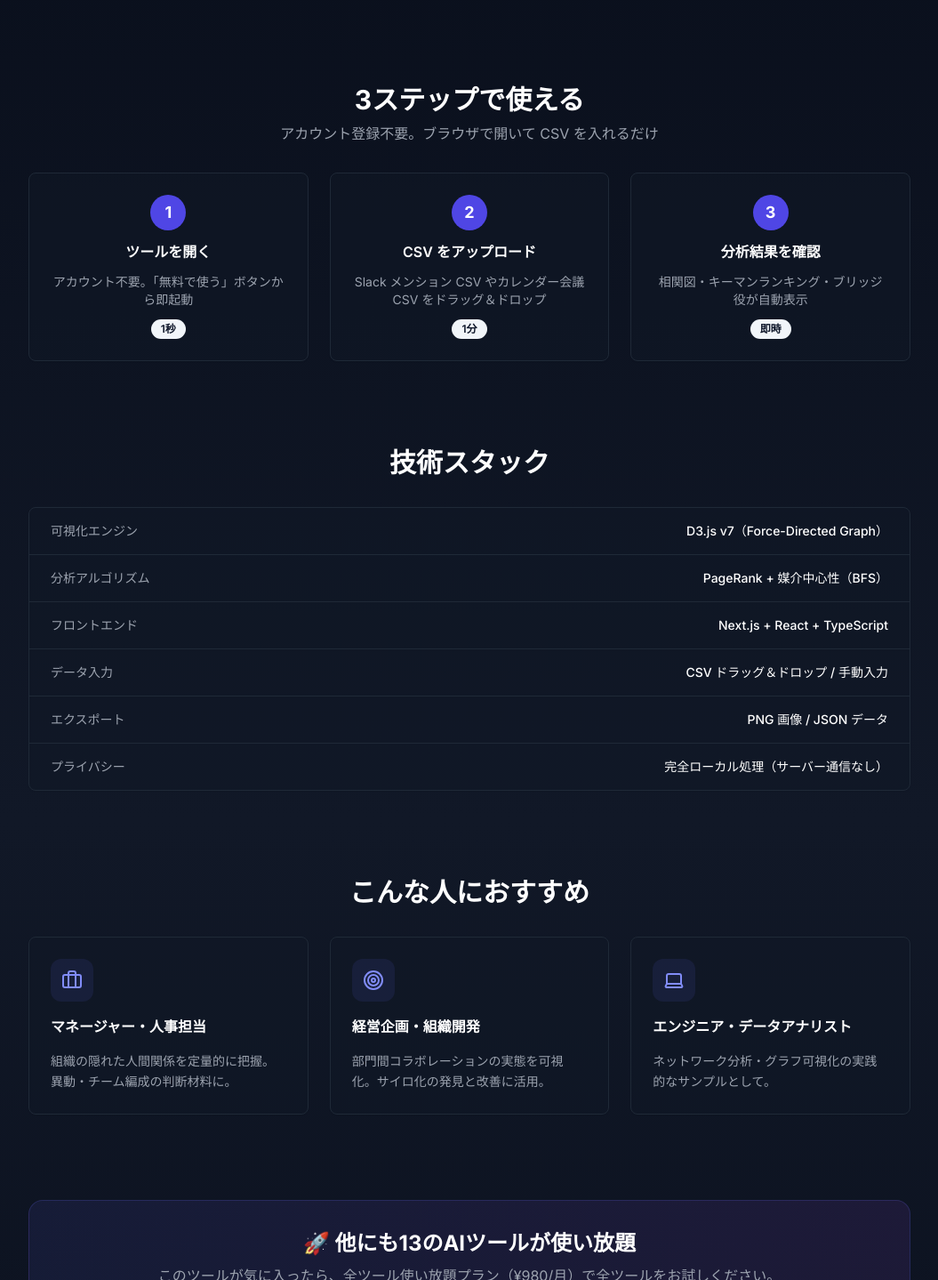
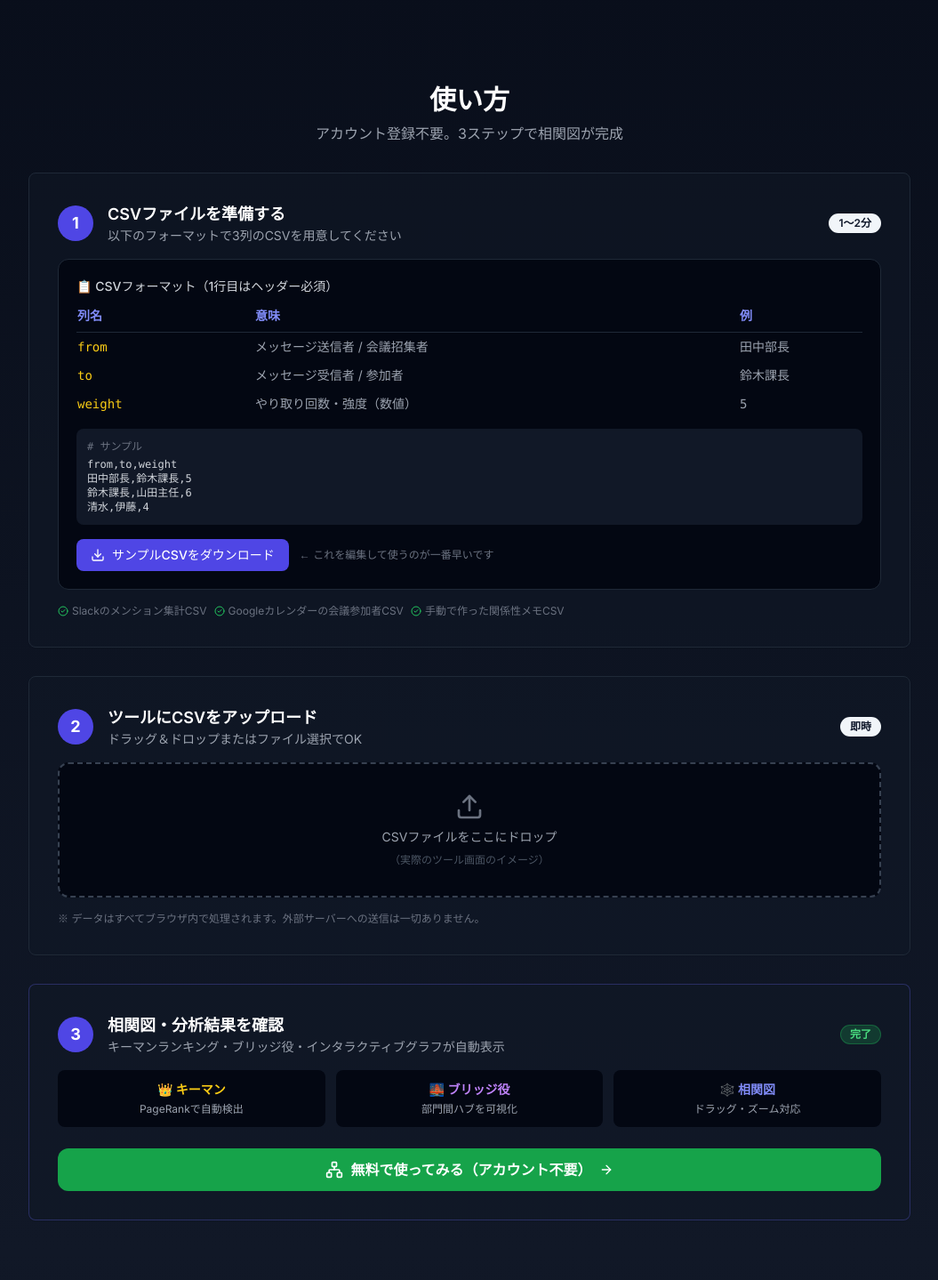
Before and after one commit to fyoneyone9-cyber/nextralabs-membership, a Next.js app: page /products/office-politics-graph in a window 1280 px wide. Shown: the part 1131-2570 px from the top of the page at 89% size, without its empty margins (112-1167 px from the left). Built offline with nearby package versions, Linux system fonts and the light colour scheme; no server answers.

Commit message:
feat: office-politics-graph - 使い方を詳細化・CSVフォーマット説明・サンプルCSV追加

```diff
--- a/src/app/products/office-politics-graph/page.tsx
+++ b/src/app/products/office-politics-graph/page.tsx
@@ -20,6 +20,9 @@ import {
   FileText,
   ArrowRight,
   Sparkles,
+  Download,
+  Upload,
+  CheckCircle2,
 } from 'lucide-react'
 
 const features = [
@@ -263,35 +266,142 @@ export default function OfficePoliticsGraphPage() {
           </div>
         </section>
 
-        {/* Setup Steps */}
+        {/* Setup Steps — 一本道フロー */}
         <section className="space-y-8">
           <div className="text-center space-y-2">
-            <h2 className="text-3xl font-bold text-white">
-              3ステップで使える
-            </h2>
+            <h2 className="text-3xl font-bold text-white">使い方</h2>
             <p className="text-gray-400">
-              アカウント登録不要。ブラウザで開いて CSV を入れるだけ
+              アカウント登録不要。3ステップで相関図が完成
             </p>
           </div>
-          <div className="grid md:grid-cols-3 gap-6">
-            {steps.map((s, i) => (
-              <Card
-                key={i}
-                className="bg-gray-900/50 border-gray-800 text-center"
-              >
-                <CardContent className="p-6 space-y-3">
-                  <div className="w-10 h-10 rounded-full bg-indigo-600 text-white font-bold text-lg flex items-center justify-center mx-auto">
-                    {s.num}
-                  </div>
-                  <h3 className="text-white font-semibold">{s.title}</h3>
-                  <p className="text-gray-400 text-sm">{s.description}</p>
-                  <Badge variant="secondary" className="text-xs">
-                    {s.time}
-                  </Badge>
-                </CardContent>
-              </Card>
-            ))}
-          </div>
+
+          {/* STEP 1 */}
+          <Card className="bg-gray-900/50 border-gray-800">
+            <CardContent className="p-8 space-y-4">
+              <div className="flex items-center gap-4">
+                <div className="w-10 h-10 rounded-full bg-indigo-600 text-white font-bold text-lg flex items-center justify-center shrink-0">1</div>
+                <div>
+                  <h3 className="text-white font-semibold text-lg">CSVファイルを準備する</h3>
+                  <p className="text-gray-400 text-sm">以下のフォーマットで3列のCSVを用意してください</p>
+                </div>
+                <Badge variant="secondary" className="ml-auto text-xs shrink-0">1〜2分</Badge>
+              </div>
+
+              {/* CSV フォーマット説明 */}
+              <div className="bg-gray-950 rounded-xl p-5 space-y-3 border border-gray-800">
+                <p className="text-gray-300 text-sm font-medium">📋 CSVフォーマット（1行目はヘッダー必須）</p>
+                <div className="overflow-x-auto">
+                  <table className="text-sm w-full">
+                    <thead>
+                      <tr className="text-left border-b border-gray-800">
+                        <th className="text-indigo-400 pb-2 pr-8">列名</th>
+                        <th className="text-indigo-400 pb-2 pr-8">意味</th>
+                        <th className="text-indigo-400 pb-2">例</th>
+                      </tr>
+                    </thead>
+                    <tbody className="text-gray-400 space-y-1">
+                      <tr>
+                        <td className="py-1.5 pr-8 font-mono text-yellow-400">from</td>
+                        <td className="pr-8">メッセージ送信者 / 会議招集者</td>
+                        <td className="font-mono">田中部長</td>
+                      </tr>
+                      <tr>
+                        <td className="py-1.5 pr-8 font-mono text-yellow-400">to</td>
+                        <td className="pr-8">メッセージ受信者 / 参加者</td>
+                        <td className="font-mono">鈴木課長</td>
+                      </tr>
+                      <tr>
+                        <td className="py-1.5 pr-8 font-mono text-yellow-400">weight</td>
+                        <td className="pr-8">やり取り回数・強度（数値）</td>
+                        <td className="font-mono">5</td>
+                      </tr>
+                    </tbody>
+                  </table>
+                </div>
+                <div className="bg-gray-900 rounded-lg p-3 font-mono text-xs text-gray-300">
+                  <p className="text-gray-500 mb-1"># サンプル</p>
+                  <p>from,to,weight</p>
+                  <p>田中部長,鈴木課長,5</p>
+                  <p>鈴木課長,山田主任,6</p>
+                  <p>清水,伊藤,4</p>
+                </div>
+                <div className="flex flex-wrap gap-3 pt-1">
+                  <a
+                    href="/samples/office-politics-sample.csv"
+                    download
+                    className="inline-flex items-center gap-2 bg-indigo-600 hover:bg-indigo-700 text-white text-sm font-medium py-2 px-4 rounded-lg transition-colors"
+                  >
+                    <Download className="w-4 h-4" />
+                    サンプルCSVをダウンロード
+                  </a>
+                  <p className="text-gray-500 text-xs self-center">← これを編集して使うのが一番早いです</p>
+                </div>
+              </div>
+
+              <div className="flex flex-wrap gap-2 text-xs text-gray-500">
+                <span className="flex items-center gap-1"><CheckCircle2 className="w-3 h-3 text-green-500" />Slackのメンション集計CSV</span>
+                <span className="flex items-center gap-1"><CheckCircle2 className="w-3 h-3 text-green-500" />Googleカレンダーの会議参加者CSV</span>
+                <span className="flex items-center gap-1"><CheckCircle2 className="w-3 h-3 text-green-500" />手動で作った関係性メモCSV</span>
+              </div>
+            </CardContent>
+          </Card>
+
+          {/* STEP 2 */}
+          <Card className="bg-gray-900/50 border-gray-800">
+            <CardContent className="p-8 space-y-4">
+              <div className="flex items-center gap-4">
+                <div className="w-10 h-10 rounded-full bg-indigo-600 text-white font-bold text-lg flex items-center justify-center shrink-0">2</div>
+                <div>
+                  <h3 className="text-white font-semibold text-lg">ツールにCSVをアップロード</h3>
+                  <p className="text-gray-400 text-sm">ドラッグ＆ドロップまたはファイル選択でOK</p>
+                </div>
+                <Badge variant="secondary" className="ml-auto text-xs shrink-0">即時</Badge>
+              </div>
+              <div className="bg-gray-950 border-2 border-dashed border-gray-700 rounded-xl p-8 text-center space-y-2">
+                <Upload className="w-8 h-8 text-gray-500 mx-auto" />
+                <p className="text-gray-400 text-sm">CSVファイルをここにドロップ</p>
+                <p className="text-gray-600 text-xs">（実際のツール画面のイメージ）</p>
+              </div>
+              <p className="text-gray-500 text-xs">※ データはすべてブラウザ内で処理されます。外部サーバーへの送信は一切ありません。</p>
+            </CardContent>
+          </Card>
+
+          {/* STEP 3 */}
+          <Card className="bg-gray-900/50 border-indigo-500/30 border">
+            <CardContent className="p-8 space-y-4">
+              <div className="flex items-center gap-4">
+                <div className="w-10 h-10 rounded-full bg-indigo-600 text-white font-bold text-lg flex items-center justify-center shrink-0">3</div>
+                <div>
+                  <h3 className="text-white font-semibold text-lg">相関図・分析結果を確認</h3>
+                  <p className="text-gray-400 text-sm">キーマンランキング・ブリッジ役・インタラクティブグラフが自動表示</p>
+                </div>
+                <Badge className="ml-auto text-xs shrink-0 bg-green-500/20 text-green-400 border-green-500/30">完了</Badge>
+              </div>
+              <div className="grid grid-cols-3 gap-3 text-center text-sm">
+                <div className="bg-gray-950 rounded-lg p-3">
+                  <p className="text-yellow-400 font-bold mb-1">👑 キーマン</p>
+                  <p className="text-gray-400 text-xs">PageRankで自動検出</p>
+                </div>
+                <div className="bg-gray-950 rounded-lg p-3">
+                  <p className="text-purple-400 font-bold mb-1">🌉 ブリッジ役</p>
+                  <p className="text-gray-400 text-xs">部門間ハブを可視化</p>
+                </div>
+                <div className="bg-gray-950 rounded-lg p-3">
+                  <p className="text-indigo-400 font-bold mb-1">🕸️ 相関図</p>
+                  <p className="text-gray-400 text-xs">ドラッグ・ズーム対応</p>
+                </div>
+              </div>
+              <div className="pt-2">
+                <Link href="/products/office-politics-graph/app">
+                  <button className="w-full bg-green-600 hover:bg-green-700 text-white font-bold py-3 px-6 rounded-xl flex items-center justify-center gap-2 transition-colors">
+                    <Network className="w-5 h-5" />
+                    無料で使ってみる（アカウント不要）
+                    <ArrowRight className="w-4 h-4" />
+                  </button>
+                </Link>
+              </div>
+            </CardContent>
+          </Card>
         </section>
 
         {/* Tech Stack */}
```
Also changed, not shown: public/samples/office-politics-sample.csv (added).
